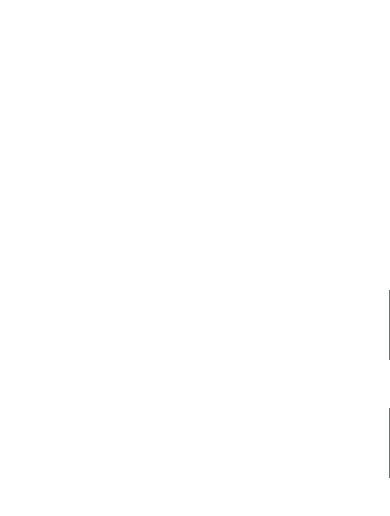
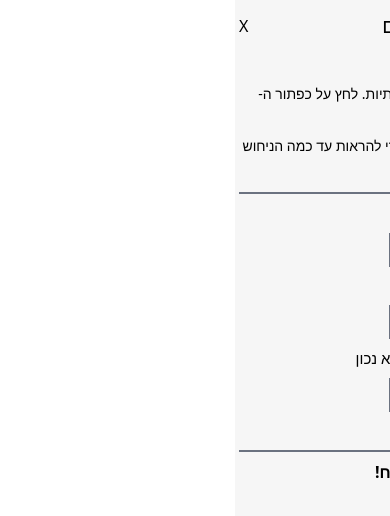
Before and after one commit to Asi889/wordel-game, a Vue app: page / in a window 390 px wide. Both pictures are taken after a click on the icon 378 px from the left and 37 px from the top of the page. Shown: the top 516 px of the page. Built offline with nearby package versions, Linux system fonts and the light colour scheme.

Commit message:
more changes

```diff
--- a/src/components/FrontTile.vue
+++ b/src/components/FrontTile.vue
@@ -15,7 +15,7 @@
       }"
     >
       <div
-        class="grid content-center border-2 border-gray-400 w-16 h-16 ג text-3xl font-bold text-center"
+        class="grid content-center border-2 border-gray-400 w-12 h-12 sm:w-16 sm:h-16 text-3xl font-bold text-center"
         v-bind:id="'letter-' + rowIndex + '-' + ++index"
         v-bind:class="{
           darkModeRows: darkMode,
--- a/src/components/InfoPage.vue
+++ b/src/components/InfoPage.vue
@@ -1,6 +1,6 @@
 <template>
   <div
-    class="info-wrapper pt-3 w-full flex flex-col gap-y-4  scene_element scene_element--fadeinup"
+    class="info-wrapper pt-3 w-full flex flex-col gap-y-2 sm:gap-y-4 px-1 sm:px-0  scene_element scene_element--fadeinup"
     v-bind:class="{ settingsWrapperDark: darkMode, fadeOut: fadeout1.value }"
   >
     <div class="flex justify-between">
@@ -8,7 +8,7 @@
       <h1 class="mx-auto text-xl">איך משחקים</h1>
       <button @click="handlClick">X</button>
     </div>
-    <div class="border-b-2 border-gray-500 flex flex-col gap-y-3 py-4">
+    <div class="border-b-2 border-gray-500 flex flex-col gap-y-3 pt-1 pb-4 sm:pb-4 text-sm sm:text-base">
       <p>יש לנחש/י את המילה ב6 ניסיונות</p>
       <p>
         ל ניחוש חייב להיות מילה תקפה בת 5 אותיות. לחץ על כפתור ה-Enter כדי
@@ -19,8 +19,8 @@
         למילה.
       </p>
     </div>
-    <div class="grid gap-y-4">
-      <p>דוגמאות</p>
+    <div class="grid gap-y-2 sm:gap-y-4 pr-1 sm:pr-0">
+      <p class="text-[15px] sm:text-base">דוגמאות</p>
       <div class="grid gap-y-2">
         <div class="flex gap-x-3">
           <div
@@ -29,41 +29,41 @@
           >
             <div class="flipper">
               <div
-                class="front w-[70px] h-[70px] border-2 text-white bg-[#6bc26b] border-gray-500 flex justify-center items-center text-5xl pb-2 font-bold"
+                class="front w-[36px] h-[34px] sm:h-[70px] sm:w-[70px] border-2 text-white bg-[#6bc26b] border-gray-500 flex justify-center items-center text-xl sm:text-5xl  font-bold"
               >
                 ב
               </div>
             </div>
           </div>
           <div
-            class="w-[70px] h-[70px] border-2 border-gray-500 flex justify-center items-center text-5xl pb-2 font-bold"
+            class="w-[36px] h-[34px] sm:h-[70px] sm:w-[70px] border-2 border-gray-500 flex justify-center items-center text-xl sm:text-5xl  font-bold"
           >
             נ
           </div>
           <div
-            class="w-[70px] h-[70px] border-2 border-gray-500 flex justify-center items-center text-5xl pb-2 font-bold"
+            class="w-[36px] h-[34px] sm:h-[70px] sm:w-[70px] border-2 border-gray-500 flex justify-center items-center text-xl sm:text-5xl  font-bold"
           >
             א
           </div>
           <div
-            class="w-[70px] h-[70px] border-2 border-gray-500 flex justify-center items-center text-5xl pb-2 font-bold"
+            class="w-[36px] h-[34px] sm:h-[70px] sm:w-[70px] border-2 border-gray-500 flex justify-center items-center text-xl sm:text-5xl  font-bold"
           >
             ל
           </div>
           <div
-            class="w-[70px] h-[70px] border-2 border-gray-500 flex justify-center items-center text-5xl pb-2 font-bold"
+            class="w-[36px] h-[34px] sm:h-[70px] sm:w-[70px] border-2 border-gray-500 flex justify-center items-center text-xl sm:text-5xl  font-bold"
           >
             י
           </div>
         </div>
-        <p>האות ב נמצא במילה ובמיקום הנכון</p>
+        <p class="text-[15px] sm:text-base">האות ב נמצא במילה ובמיקום הנכון</p>
       </div>
 
       <!-- //////// -->
       <div class="grid gap-y-2">
         <div class="flex gap-x-3">
           <div
-            class="w-[70px] h-[70px] border-2 border-gray-500 flex justify-center items-center text-5xl pb-2 font-bold"
+            class="w-[36px] h-[34px] sm:h-[70px] sm:w-[70px] border-2 border-gray-500 flex justify-center items-center text-xl sm:text-5xl  font-bold"
           >
             ו
           </div>
@@ -73,40 +73,40 @@
           >
             <div class="flipper">
               <div
-                class="veritacl-flip w-[70px] h-[70px] border-2 text-white bg-[#d2b35c] border-gray-500 flex justify-center items-center text-5xl pb-2 font-bold"
+                class="veritacl-flip w-[36px] h-[34px] sm:h-[70px] sm:w-[70px] border-2 text-white bg-[#d2b35c] border-gray-500 flex justify-center items-center text-xl sm:text-5xl  font-bold"
               >
                 ג
               </div>
             </div>
           </div>
           <div
-            class="w-[70px] h-[70px] border-2 border-gray-500 flex justify-center items-center text-5xl pb-2 font-bold"
+            class="w-[36px] h-[34px] sm:h-[70px] sm:w-[70px] border-2 border-gray-500 flex justify-center items-center text-xl sm:text-5xl  font-bold"
           >
             י
           </div>
           <div
-            class="w-[70px] h-[70px] border-2 border-gray-500 flex justify-center items-center text-5xl pb-2 font-bold"
+            class="w-[36px] h-[34px] sm:h-[70px] sm:w-[70px] border-2 border-gray-500 flex justify-center items-center text-xl sm:text-5xl  font-bold"
           >
             נ
           </div>
           <div
-            class="w-[70px] h-[70px] border-2 border-gray-500 flex justify-center items-center text-5xl pb-2 font-bold"
+            class="w-[36px] h-[34px] sm:h-[70px] sm:w-[70px] border-2 border-gray-500 flex justify-center items-center text-xl sm:text-5xl  font-bold"
           >
             ה
           </div>
         </div>
-        <p>האות ג נמצא במילה אבל במיקום הלא נכון</p>
+        <p class="text-[15px] sm:text-base">האות ג נמצא במילה אבל במיקום הלא נכון</p>
       </div>
       <!-- //////// -->
-      <div class="grid gap-y-2 border-b-2 border-gray-500 pb-5">
+      <div class="grid gap-y-2 border-b-2 border-gray-500 pb-2 sm:pb-5">
         <div class="flex gap-x-3">
           <div
-            class="w-[70px] h-[70px] border-2 border-gray-500 flex justify-center items-center text-5xl pb-2 font-bold"
+            class="w-[36px] h-[34px] sm:h-[70px] sm:w-[70px] border-2 border-gray-500 flex justify-center items-center text-xl sm:text-5xl  font-bold"
           >
             א
           </div>
           <div
-            class="w-[70px] h-[70px] border-2 border-gray-500 flex justify-center items-center text-5xl pb-2 font-bold"
+            class="w-[36px] h-[34px] sm:h-[70px] sm:w-[70px] border-2 border-gray-500 flex justify-center items-center text-xl sm:text-5xl  font-bold"
           >
             נ
           </div>
@@ -116,26 +116,26 @@
           >
             <div class="flipper">
               <div
-                class="front w-[70px] h-[70px] border-2 text-white bg-gray-500 border-gray-500 flex justify-center items-center text-5xl pb-2 font-bold"
+                class="front w-[36px] h-[34px] sm:h-[70px] sm:w-[70px] border-2 text-white bg-gray-500 border-gray-500 flex justify-center items-center text-xl sm:text-5xl  font-bold"
               >
                 ט
               </div>
             </div>
           </div>
           <div
-            class="w-[70px] h-[70px] border-2 border-gray-500 flex justify-center items-center text-5xl pb-2 font-bold"
+            class="w-[36px] h-[34px] sm:h-[70px] sm:w-[70px] border-2 border-gray-500 flex justify-center items-center text-xl sm:text-5xl  font-bold"
           >
             מ
           </div>
           <div
-            class="w-[70px] h-[70px] border-2 border-gray-500 flex justify-center items-center text-5xl pb-2 font-bold"
+            class="w-[36px] h-[34px] sm:h-[70px] sm:w-[70px] border-2 border-gray-500 flex justify-center items-center text-xl sm:text-5xl  font-bold"
           >
             נ
           </div>
         </div>
-        <p>האות ט לא נמצא במילה</p>
+        <p class="text-[15px] sm:text-base">האות ט לא נמצא במילה</p>
       </div>
-      <div class="font-bold">בכל יום יופיע וורדל חדש ליפאנוח!</div>
+      <div class="font-bold pr-1 sm:pr-0">בכל יום יופיע וורדל חדש ליפאנוח!</div>
     </div>
   </div>
 </template>
--- a/src/components/SettingsPage.vue
+++ b/src/components/SettingsPage.vue
@@ -1,5 +1,5 @@
 <template>
-  <div class="settings-wrapper pt-3 w-full flex flex-col gap-y-4 slide-up" v-bind:class="{settingsWrapperDarkmode: darkMode}">
+  <div class="settings-wrapper pt-3 w-full flex flex-col gap-y-4 px-2 sm:px-0 slide-up text-sm sm:text-base" v-bind:class="{settingsWrapperDarkmode: darkMode}">
     <div class="flex justify-between">
       <span></span>
       <h1>הגדרות</h1>
--- a/src/components/Statistics.vue
+++ b/src/components/Statistics.vue
@@ -15,7 +15,7 @@
         <div
           class="flex bg-green-500 rounded-2xl py-4 px-4 mx-5 mt-4 justify-around"
         >
-          <div class="grid bg-white rounded-lg text-right px-2 py-2">
+          <div class="grid bg-white rounded-lg text-right px-2 py-2 w-[126px]">
             <div
               class="grid gap-3"
               v-for="(tiles, index) in gridImage"
--- a/src/components/Success.vue
+++ b/src/components/Success.vue
@@ -12,9 +12,9 @@
          type="button"
       >
         <div
-          class="grid grid-cols-3 gap-x-6 bg-white rounded-lg text-right px-2 py-2"
+          class="flex flex-col gap-1 items-center gap-x-6 bg-white rounded-lg text-right px-2 py-2"
         >
-          <div class="gap-3" v-for="(tiles, index) in test1" v-bind:key="index">
+          <div class="gap-3" v-for="(tiles, index) in gridImage" v-bind:key="index">
             {{ tiles }}
           </div>
         </div>
--- a/src/functions/loadFromStorage.ts
+++ b/src/functions/loadFromStorage.ts
@@ -30,7 +30,7 @@
   const guesses = JSON.parse(localStorage.getItem("guesses") as any);
   const rowNum = JSON.parse(localStorage.getItem("rowindex") as any);
   const winnerCheck = JSON.parse(localStorage.getItem("winner") as any);
-  const grid4 = [localStorage.getItem("grid")] as any;
+  const grid4 = [localStorage.getItem("grid")] as Array<any>;
   if (guesses) {
 
     guesses.forEach((guess: any) => {
@@ -59,9 +59,14 @@
   }
 
   if (grid4) {
-    gridImage.value = grid4;
+    let flatGrid= grid4[0].replaceAll(',', '')
+    // let ggg = flatGrid.
+    gridImage.value = [grid4[0].replaceAll(',', '')];
+    console.log(flatGrid);
+    console.log("gridImage.value");
+
     // createGridImage();
-    createGrid1(gridImage, word);
+    // createGrid1(gridImage, word);
   }
 
   if (!storageWord || !rowNum) {
```
Also changed, not shown: src/components/KeyBoard.vue (+5 -5 lines).
